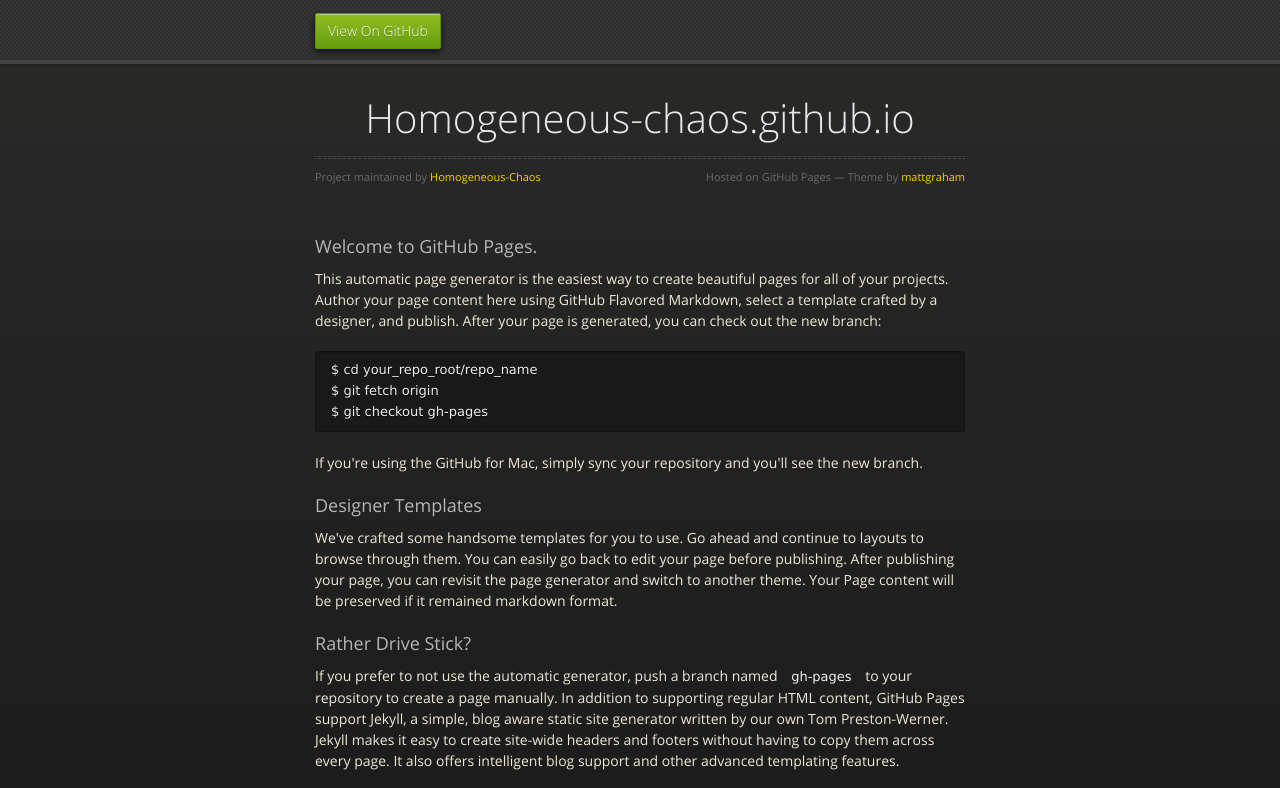
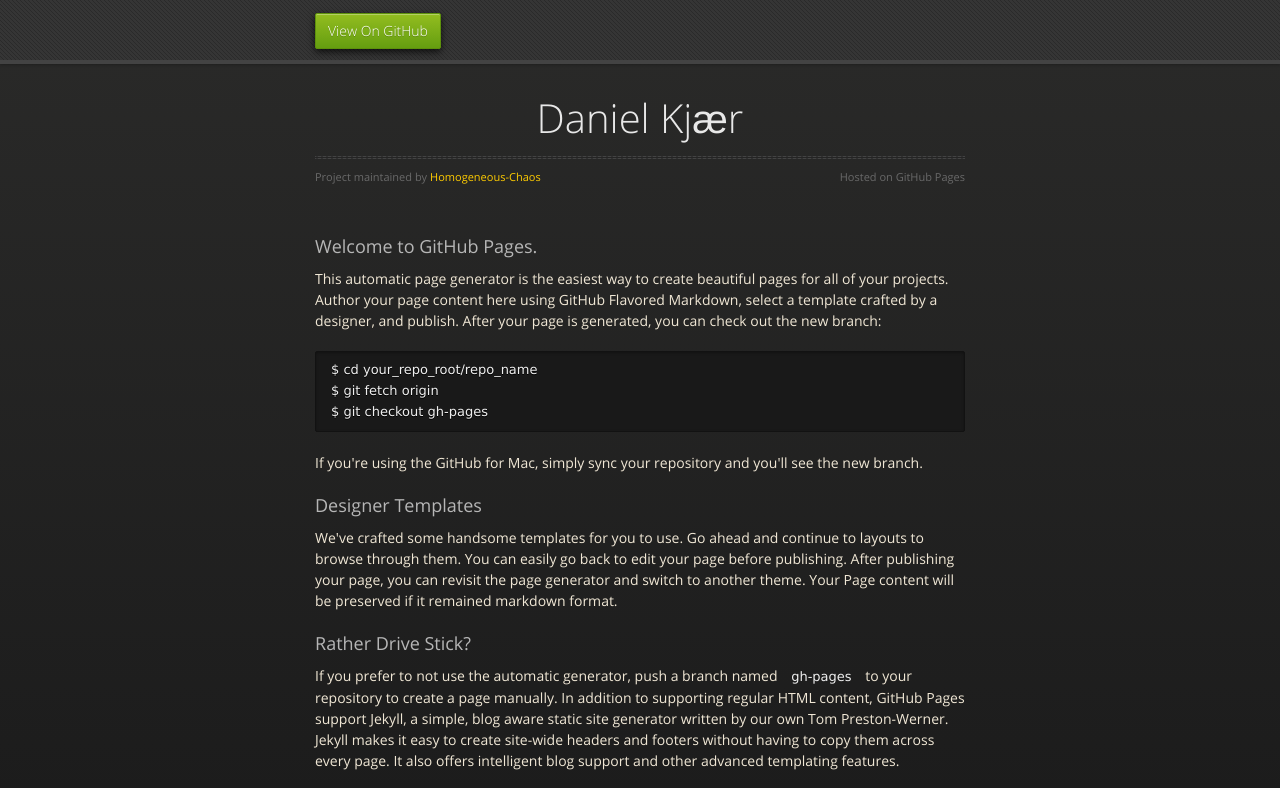
Before and after one commit to Homogeneous-Chaos/homogeneous-chaos.github.io, a plain HTML site: page index.html in a window 1280 px wide. Shown: the top 788 px of the page. Drawn offline with nearby package versions, Linux system fonts and the light colour scheme.

Commit message:
Update index.html

```diff
--- a/index.html
+++ b/index.html
@@ -3,7 +3,7 @@
   <head>
     <meta charset="utf-8">
     <meta http-equiv="X-UA-Compatible" content="chrome=1">
-    <title>Homogeneous-chaos.github.io by Homogeneous-Chaos</title>
+    <title>Daniel Kj&aeligr</title>
     <link rel="stylesheet" href="stylesheets/styles.css">
     <link rel="stylesheet" href="stylesheets/pygment_trac.css">
     <script src="https://ajax.googleapis.com/ajax/libs/jquery/1.7.1/jquery.min.js"></script>
@@ -28,11 +28,11 @@
 
       <section>
         <div id="title">
-          <h1>Homogeneous-chaos.github.io</h1>
+          <h1>Daniel Kj&aeligr</h1>
           <p></p>
           <hr>
           <span class="credits left">Project maintained by <a href="https://github.com/Homogeneous-Chaos">Homogeneous-Chaos</a></span>
-          <span class="credits right">Hosted on GitHub Pages &mdash; Theme by <a href="https://twitter.com/michigangraham">mattgraham</a></span>
+          <span class="credits right">Hosted on GitHub Pages</span>
         </div>
 
         <h3>
```
